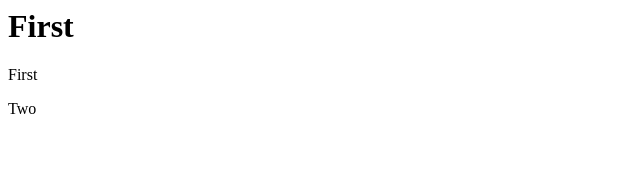
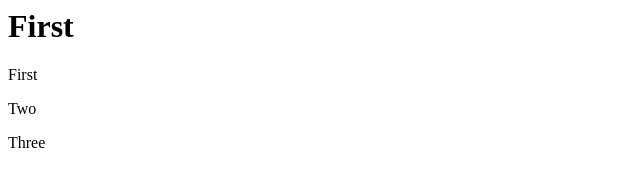
Before and after one commit to uplowpuu/First-rep, a plain HTML site: page index.html in a window 1280 px wide. Shown: the full height of the page, 0-640 px from the left. Drawn offline with Linux system fonts and the light colour scheme.

Commit message:
третье изменение

```diff
--- a/index.html
+++ b/index.html
@@ -6,6 +6,7 @@
         <main>
             <p>First</p>
             <p>Two</p>
+            <p>Three</p>
         </main>
     </body>
 </html>
```
